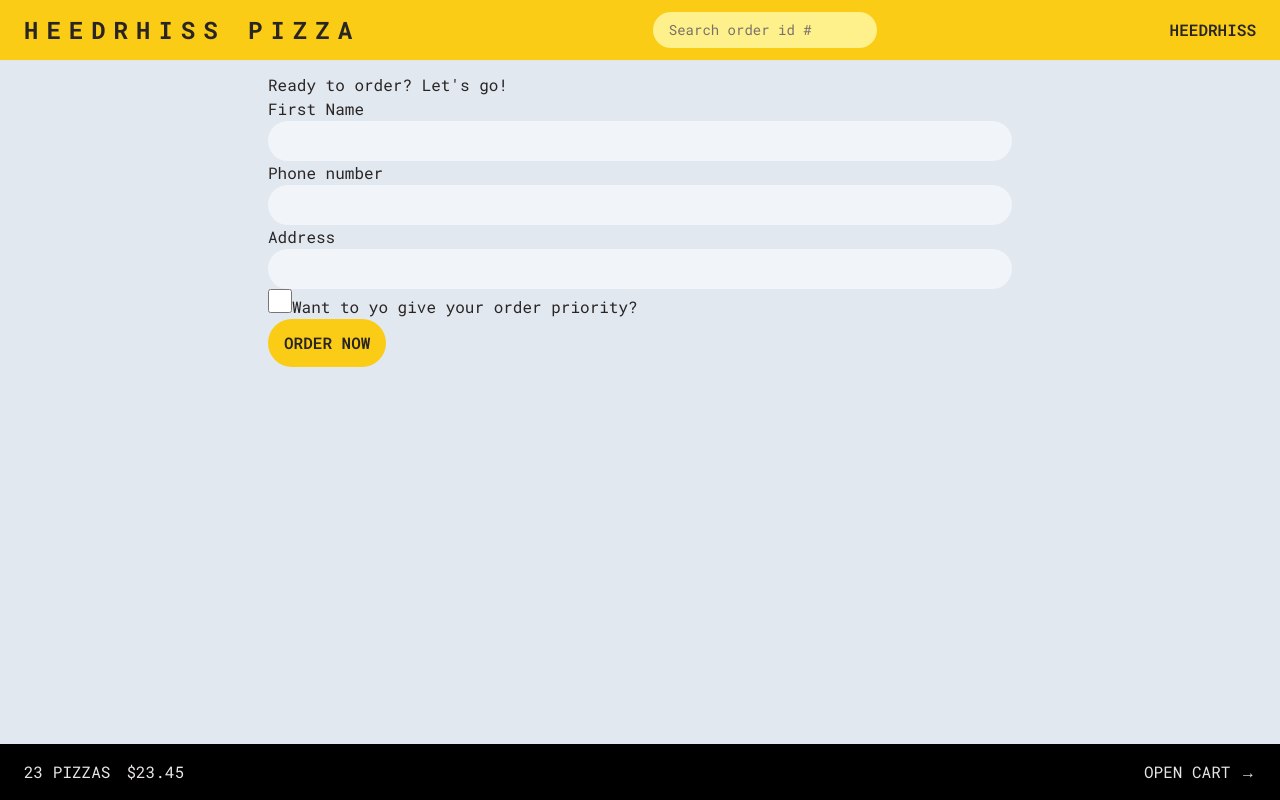
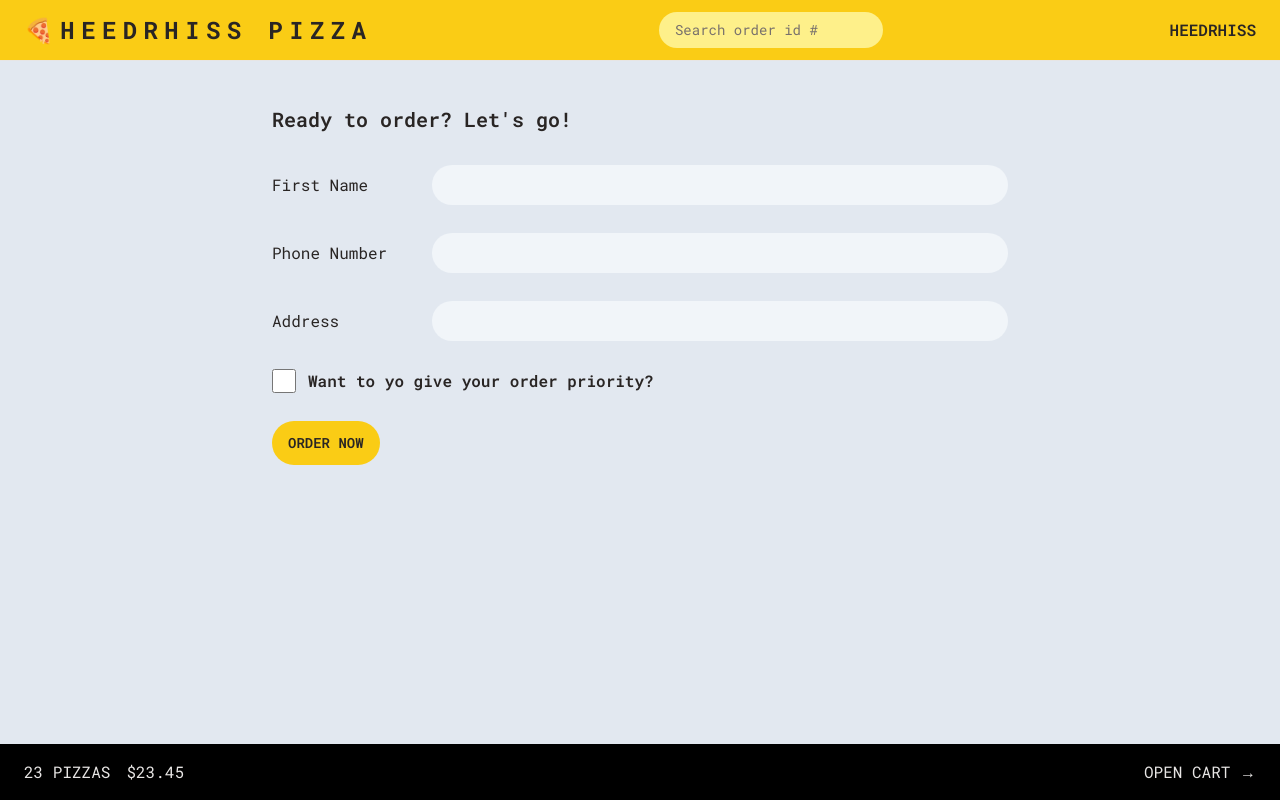
Before and after one commit to heedrhiss/heedrhiss_pizza, a React (Vite) app: page /order/new in a window 1280 px wide. Built offline with nearby package versions, Linux system fonts and the light colour scheme.

Commit message:
finish style

```diff
--- a/src/features/cart/Cart.jsx
+++ b/src/features/cart/Cart.jsx
@@ -1,5 +1,6 @@
 import Button from '../ui/Button';
 import LinkButton from '../ui/LinkButton';
+import CartItem from './CartItem';
 
 const fakeCart = [
   {
@@ -27,19 +28,21 @@ const fakeCart = [
 
 function Cart() {
   const cart = fakeCart;
-
+  console.log(cart)
   return (
     <div>
       <LinkButton to="/menu">&larr; Back to menu</LinkButton>
 
-      <h2>Your cart, %NAME%</h2>
+      <h2 className='my-8 text-xl font-semibold'>Your cart, %NAME%</h2>
+      <ul className='divide-y divide-stone-300 border-b border-stone-300 mb-8'>{cart.map(item => <CartItem item={item} key={item.pizzaId}/>)}</ul>
+      <div className='flex space-x-3'>
 
-      <div>
         <Button to="/order/new" type='primary'>Order pizzas</Button>
-        <button>Clear cart</button>
+        <Button type="secondary">Clear Cart</Button>
       </div>
     </div>
   );
 }
 
+
 export default Cart;
--- a/src/features/cart/CartItem.jsx
+++ b/src/features/cart/CartItem.jsx
@@ -1,13 +1,17 @@
+import Button from "../ui/Button";
+import { formatCurrency } from "../utilities/helpers";
+
 function CartItem({ item }) {
   const { pizzaId, name, quantity, totalPrice } = item;
 
   return (
-    <li>
+    <li className="py-3 sm:flex sm:items-center sm:justify-between">
       <p>
         {quantity}&times; {name}
       </p>
-      <div>
-        <p>{formatCurrency(totalPrice)}</p>
+      <div className="flex items-center justify-between sm:gap-6">
+        <p className="text-sm font-semibold">{formatCurrency(totalPrice)}</p>
+        <Button type="small">Delete</Button>
       </div>
     </li>
   );
--- a/src/features/menu/Menu.jsx
+++ b/src/features/menu/Menu.jsx
@@ -7,7 +7,7 @@ function Menu() {
 
   return <div>
     <h1 className="text-xl font-bold uppercase text-center">Menu</h1>
-    <ul className="divide-y divide-slate-400">
+    <ul className="divide-y divide-stone-300">
       {menu.map(pizza => (<MenuItem pizza={pizza} key={pizza.id}/>))}
     </ul>
     </div>
--- a/src/features/menu/MenuItem.jsx
+++ b/src/features/menu/MenuItem.jsx
@@ -11,8 +11,11 @@ function MenuItem({ pizza }) {
         <p className="font-semibold">{name}</p>
         <p className="capitalize italic">{ingredients.join(', ')}</p>
         <div className="flex items-center justify-between text-md font-medium mt-auto">
-          {!soldOut ? <p>{formatCurrency(unitPrice)}</p> : <p className="text-stone-500">Sold out</p>}
-        {!soldOut && <Button type="small">Add to Cart</Button>}
+          {!soldOut ? <>
+          <p>{formatCurrency(unitPrice)}</p>
+          <Button type="small">Add to Cart</Button>
+          </>
+           : <p className="text-stone-500">Sold out</p>}
         </div>
       </div>
     </li>
--- a/src/features/order/CreateOrder.jsx
+++ b/src/features/order/CreateOrder.jsx
@@ -42,31 +42,31 @@ function CreateOrder() {
   const cart = fakeCart;
 
   return (
-    <div>
-      <h2>Ready to order? Let's go!</h2>
+    <div className="px-1">
+      <h2 className="font-semibold text-xl my-8">Ready to order? Let's go!</h2>
 
       <Form method="POST">
-        <div>
-          <label>First Name</label>
-          <input className="input" type="text" name="customer" required />
+        <div className="flex flex-col sm:flex-row mb-7 sm:items-center grow">
+          <label className="sm:basis-40">First Name</label>
+          <input className="input grow" type="text" name="customer" required />
         </div>
 
-        <div>
-          <label>Phone number</label>
-          <div>
-            <input className="input" type="tel" name="phone" required />
-          </div>
-          {formErrors?.phone && <p>{formErrors.phone}</p>}
-        </div>
-
-        <div>
-          <label>Address</label>
-          <div>
-            <input className="input" type="text" name="address" required />
+        <div className="flex flex-col sm:flex-row sm:items-center mb-7">
+          <label className="sm:basis-40">Phone Number</label>
+          <div className="grow">
+            <input className="input w-full" type="tel" name="phone" required />
+            {formErrors?.phone && <p className="text-red-700 bg-red-200 rounded-xl py-1 px-3 text-sm mt-1 italic">{formErrors.phone}</p>}
           </div>
         </div>
 
-        <div>
+        <div className="flex flex-col sm:flex-row sm:items-center mb-7">
+          <label className="sm:basis-40">Address</label>
+          <div className="grow">
+            <input className="input w-full" type="text" name="address" required />
+          </div>
+        </div>
+
+        <div className="flex items-center space-x-3 font-semibold mb-7">
           <input
             type="checkbox"
             name="priority"
@@ -94,7 +94,7 @@ export async function createAction({request}){
   const errors = {};
 
   if(!isValidPhone(order.phone))
-  errors.phone = "Pleas provide a valide phone number";
+  errors.phone = "Please provide a valide phone number...!";
   if(Object.keys(errors).length >0) return errors
 
   const newOrder = await createOrder(order)
--- a/src/features/order/Order.jsx
+++ b/src/features/order/Order.jsx
@@ -8,6 +8,7 @@ import {
   formatDate,
 } from "../../features/utilities/helpers";
 import { getOrder } from "../services/apiRestaurant";
+import OrderItem from "./OrderItem";
 
 
 function Order() {
@@ -22,22 +23,23 @@ function Order() {
     orderPrice,
     estimatedDelivery,
     cart,
-  } = order;
+  } = order
+
   const deliveryIn = calcMinutesLeft(estimatedDelivery);
 
   return (
-    <div>
-      <div>
-        <h2>Status</h2>
+    <div className="space-y-6">
+      <div className="flex flex-wrap gap-4 items-center justify-between">
+        <h2 className="text-xl font-bold sm:text-2xl">Order #{order.id} Status</h2>
 
-        <div>
-          {priority && <span>Priority</span>}
-          <span>{status} order</span>
+        <div className="space-x-2">
+          {priority && <span className="bg-red-600 text-red-100 uppercase text-sm rounded-full px-3 py-1">Priority</span>}
+          <span className="bg-green-600 text-green-100 uppercase text-sm rounded-full px-3 py-1">{status} order</span>
         </div>
       </div>
 
-      <div>
-        <p>
+      <div className="flex flex-wrap gap-4 items-center justify-between bg-slate-300 p-6">
+        <p className="font-semibold">
           {deliveryIn >= 0
             ? `Only ${calcMinutesLeft(estimatedDelivery)} minutes left 😃`
             : "Order should have arrived"}
@@ -45,10 +47,12 @@ function Order() {
         <p>(Estimated delivery: {formatDate(estimatedDelivery)})</p>
       </div>
 
-      <div>
+      <ul className="divide-y divide-slate-300 border-b border-slate-300">{cart.map(item => <OrderItem item={item}/>)}</ul>
+
+      <div className="bg-slate-300 p-6">
         <p>Price pizza: {formatCurrency(orderPrice)}</p>
         {priority && <p>Price priority: {formatCurrency(priorityPrice)}</p>}
-        <p>To pay on delivery: {formatCurrency(orderPrice + priorityPrice)}</p>
+        <p className="font-semibold">To pay on delivery: {formatCurrency(orderPrice + priorityPrice)}</p>
       </div>
     </div>
   );
--- a/src/features/order/OrderItem.jsx
+++ b/src/features/order/OrderItem.jsx
@@ -1,13 +1,15 @@
+import { formatCurrency } from "../utilities/helpers";
+
 function OrderItem({ item, isLoadingIngredients, ingredients }) {
   const { quantity, name, totalPrice } = item;
 
   return (
-    <li>
-      <div>
+    <li className="my-3 p-2">
+      <div className="flex items-center justify-between mt-1">
         <p>
-          <span>{quantity}&times;</span> {name}
+          <span className="font-semibold">{quantity}&times;</span> {name}
         </p>
-        <p>{formatCurrency(totalPrice)}</p>
+        <p className="font-semibold">{formatCurrency(totalPrice)}</p>
       </div>
     </li>
   );
--- a/src/features/ui/Button.jsx
+++ b/src/features/ui/Button.jsx
@@ -1,11 +1,12 @@
 import { Link } from "react-router-dom"
 
 function Button({disabled, children, to, type}) {
-    const base = "bg-yellow-400 inline-block uppercase font-semibold rounded-full hover:bg-yellow-300 transition-all duration-300 hover:scale-95 focus:outline-none focus:ring focus:ring-offset-2 focus:ring-yellow-300 focus:bg-yellow-300 disabled:bg-red-400 disabled:cursor-progress"
+    const base = "bg-yellow-400 text-sm inline-block uppercase font-semibold rounded-full hover:bg-yellow-300 transition-all duration-300 hover:scale-95 focus:outline-none focus:ring focus:ring-offset-2 focus:ring-yellow-300 focus:bg-yellow-300 disabled:bg-red-400 disabled:cursor-progress"
 
     const styles = {
         primary: base + ' px-4 py-3',
-        small: base + " px-3 py-1 text-xs sm:text-sm"
+        small: base + " px-3 py-1 text-xs sm:text-sm",
+        secondary: "hover:bg-stone-400 text-stone-500 text-sm inline-block uppercase font-semibold rounded-full border border-stone-400 transition-all duration-300 hover:scale-95 focus:outline-none focus:border-0 focus:ring focus:ring-offset-2 focus:ring-stone-300 focus:bg-stone-300 hover:text-stone-800 disabled:bg-red-400 disabled:cursor-progress  px-4 py-2.5"
     }
     const className = styles[type];
 
--- a/src/features/ui/Header.jsx
+++ b/src/features/ui/Header.jsx
@@ -14,7 +14,7 @@ function Header() {
 
     return (
         <header className="flex flex-col sm:flex-row items-center justify-between border-b border-stone-200 bg-yellow-400 px-4 py-3 uppercase sm:px-6">
-            <Link to= '/' className="text-2xl tracking-widest sm:tracking-[0.5rem] font-bold">Heedrhiss Pizza</Link>
+            <Link to= '/' className="text-2xl tracking-widest sm:tracking-[0.4rem] font-bold">🍕Heedrhiss Pizza</Link>
             <form onSubmit={handleSubmit}>
             <input type="text" className="px-4 py-2 text-sm sm:text-md focus:outline-none focus:ring-2 ring-black w-32 focus:w-40 rounded-full bg-yellow-200 placeholder:text-stone-500 sm:w-56 sm:focus:w-64 transition-all duration-300" placeholder="Search order id #" value={query} onChange={e=> setQuery(e.target.value)} />
             </form>
--- a/src/index.css
+++ b/src/index.css
@@ -4,8 +4,8 @@
 
 @layer components{
   .input{
-    @apply w-full rounded-full px-4 py-2 focus:outline-none focus:ring focus:ring-yellow-300 bg-slate-100
-  },
+    @apply rounded-full px-4 py-2 focus:outline-none focus:ring focus:ring-yellow-300 bg-slate-100
+  }
 
   /* https://dev.to/afif/i-made-100-css-loaders-for-your-next-project-4eje */
 .loader {
@@ -15,7 +15,7 @@
   background: var(--c) 0% 50%, var(--c) 50% 50%, var(--c) 100% 50%;
   background-size: 20% 50%;
   animation: loading 1s infinite linear;
-},
+}
 
 @keyframes loading {
   20% {
```
Also changed, not shown: index.html (+2 -1 lines).
